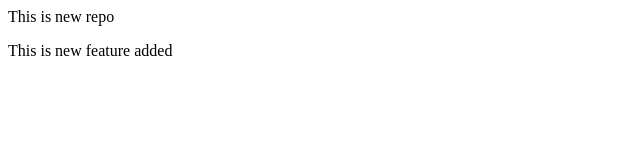
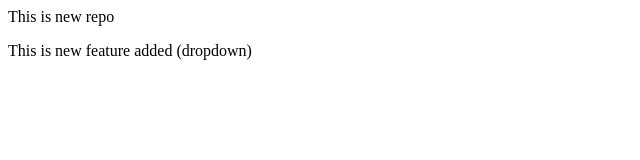
Before and after one commit to abhishekja2005/localrepo, a plain HTML site: page index.html in a window 1280 px wide. Shown: the full height of the page, 0-640 px from the left. Drawn offline with Linux system fonts and the light colour scheme.

Commit message:
Add dorpdown

```diff
--- a/index.html
+++ b/index.html
@@ -1,2 +1,2 @@
 <p>This is new repo</p>
-<p>This is new feature added</p>
+<p>This is new feature added (dropdown)</p>
```
